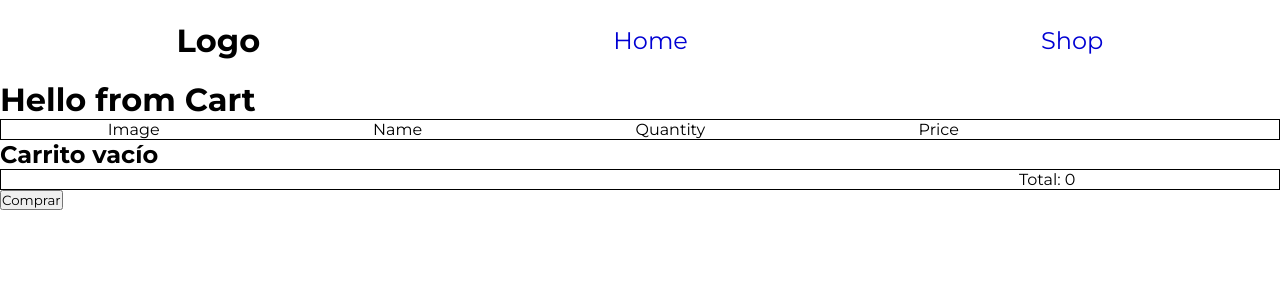
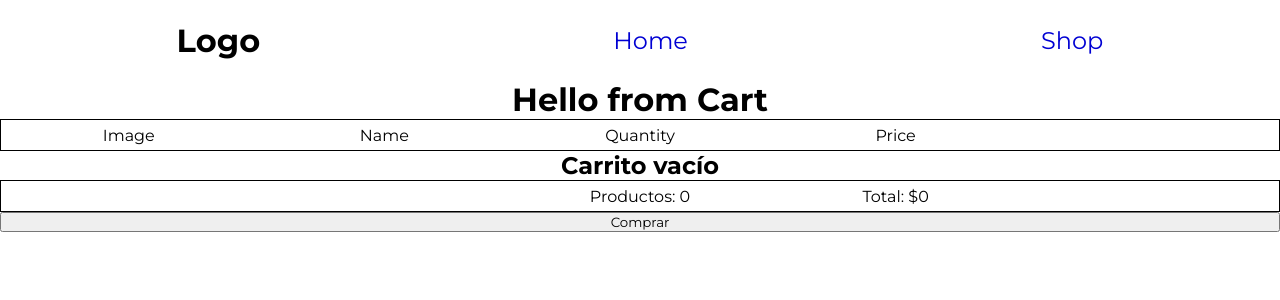
Before and after one commit to LxxsCLN/shopping-cart, a React (Create React App) app: page /cart in a window 1280 px wide. Shown: the top 300 px of the page. Built offline with nearby package versions, Linux system fonts and the light colour scheme; the HTML template or start-up script is replaced by a standard one.

Commit message:
clean up code

```diff
--- a/src/App.js
+++ b/src/App.js
@@ -1,19 +1,16 @@
 import React, { useState, useEffect, } from "react";
-import { BrowserRouter, Routes, Route, Link } from "react-router-dom";
+import { BrowserRouter, Routes, Route } from "react-router-dom";
 import Nav from "./components/nav"
 import Home from "./components/home"
 import Shop from "./components/shop"
 import Cart from "./components/cart"
-import { flushSync } from 'react-dom';
 
 function App() {
-
-
   const [ quantity, setQuantity ] = useState(0);
   const [ cart, setCart ] = useState(undefined);
   const [ cart2, setCart2 ] = useState([]);
   const [ price, setPrice ] = useState(0);
-  const [ products, setProducts ] = useState([
+  const products = [
     {
       name: "one",
       image: "img1",
@@ -50,7 +47,7 @@ function App() {
       id: 6,
       price: 600,
     },
-  ]);
+  ];
 
   useEffect(() => {
     if (cart === undefined) return;
@@ -66,7 +63,6 @@ function App() {
     a.quantity = b;
     setCart2([...cart2, a])
     }
-
   }, [cart])
 
   function addProduct(prod, quant){
@@ -85,34 +81,23 @@ function App() {
   }
 
   function changeProduct(prodid, value){
-
     let index = cart2.findIndex(e => e.id === prodid)
     let found = cart2.find(e => e.id === prodid)
-
     if (found.quantity === 1 && value === false){
       removeProduct(prodid)
-
     } else if (value === false){
       setQuantity(quantity - 1)
       setPrice(price - found.price)
       let copy = cart2.slice()
       copy[index].quantity -= 1;
       setCart2(copy)
-    } else if (value === true){
+    } else {
       setQuantity(quantity + 1)
       setPrice(price + found.price)
       let copy = cart2.slice()
       copy[index].quantity += 1;
       setCart2(copy)
     }
-
-
-    /* console.log(index,found)
-    setPrice(price - (found.quantity * found.price))
-    let copy = cart2.slice()
-    copy[index].quantity -= 1;
-    console.log(copy)
-    setCart2(copy) */
   }
 
    return (
--- a/src/components/cart.js
+++ b/src/components/cart.js
@@ -1,16 +1,14 @@
 import React, { useState, useEffect } from "react";
-import { Link } from "react-router-dom";
 import uniqid from 'uniqid';
 
 const Cart = (props) => {
-
   const [ empty, setEmpty ] = useState(true);
-
   let list = []
   props.cart2.forEach(element => {
     list.push(<div className="cartitem" key={uniqid()}>
         <p>{element.image}</p>
         <p>{element.name}</p>
+        <div className="prodquant">
           <button onClick={() =>{
           props.changeProduct(element.id, false)
           }}>-</button>
@@ -18,13 +16,13 @@ const Cart = (props) => {
           <button onClick={() =>{
           props.changeProduct(element.id, true)
           }}>+</button>
-        <p>{element.price}</p>
+        </div>
+        <p>${element.price}</p>
         <button onClick={() =>{
         props.removeProduct(element.id)
         } }>Eliminar</button>
     </div>)
   });
-
 
   useEffect(()=> {
     if (props.cart2.length >= 1){
@@ -35,8 +33,8 @@ const Cart = (props) => {
   }, [props.cart2])
 
   return (
-      <div>
-        <h1>Hello from Cart</h1>
+    <div className="cartdiv">
+      <h1 className="hello">Hello from Cart</h1>
       <div className="cartitem">
           <p>Image</p>
           <p>Name</p>
@@ -44,11 +42,12 @@ const Cart = (props) => {
           <p>Price</p>
           <p></p>
       </div>
-        {empty ? (<h2>Carrito vacío</h2>) : list}
+      {empty ? (<h2 className="hello">Carrito vacío</h2>) : list}
       <div className="cartitem">
           <p></p>
           <p></p>
-            <p>Total: {props.price}</p>
+          <p>Productos: {props.quantity}</p>
+          <p>Total: ${props.price}</p>
       </div>
       <button>Comprar</button>
     </div>
--- a/src/components/home.js
+++ b/src/components/home.js
@@ -1,9 +1,9 @@
 const Home = () => {
-    return (
-      <div>
-        <h1>Hello from Home</h1>
-      </div>
-    );
-  };
+  return (
+    <div className="cartdiv">
+      <h1 className="hello">Hello from Home</h1>
+    </div>
+  );
+};
 
-  export default Home;
+export default Home;
--- a/src/components/nav.js
+++ b/src/components/nav.js
@@ -13,6 +13,6 @@ const Nav = () => {
         </Link>
       </nav>
     );
-  };
+};
 
-  export default Nav;
+export default Nav;
--- a/src/components/shop.js
+++ b/src/components/shop.js
@@ -1,10 +1,7 @@
-import React, { useState } from "react";
 import { Link } from "react-router-dom";
 import Product from "./product"
 
 const Shop = (props) => {
-
-
   let prod = []
   props.products.forEach(element => {
       prod.push(<Product addProduct={props.addProduct} product={element} key={element.id}  />)
--- a/src/index.css
+++ b/src/index.css
@@ -57,9 +57,25 @@ li{
 }
 
 .cartitem{
+  display: grid;
+  grid-template-columns: repeat(5, 1fr);
+  border: 1px solid black;
+  align-items: center;
+  height: 2rem;
+  justify-items: center;
+}
+
+.prodquant{
   display: flex;
   flex-direction: row;
-  justify-content: space-around;
-  border: 1px solid black;
-  align-items: center;
+  gap: 5px;
 }
+
+.cartdiv{
+  display: flex;
+  flex-direction: column;
+}
+
+.hello{
+  align-self: center;
+}
```
Also changed, not shown: src/components/product.js (+4 -5 lines). Lines whose indentation alone changed are shown as unchanged.
